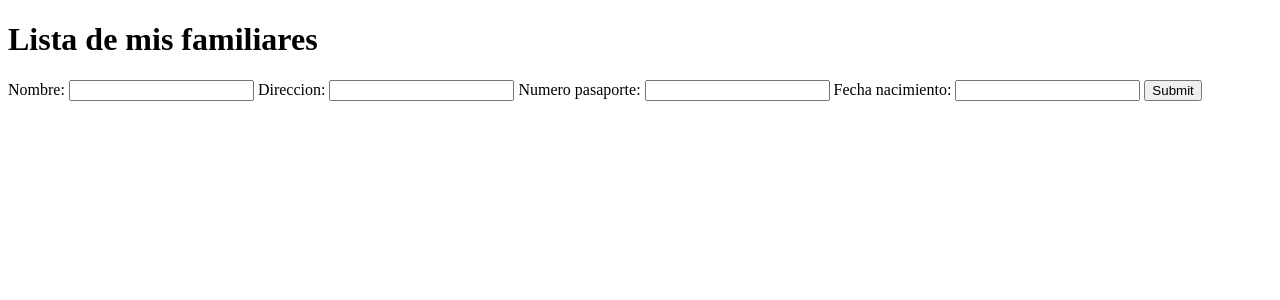
After one commit to LorenzoDEPE/trabajo_integrador, a Django app: page /mi-familia/alta in a window 1280 px wide. The commit adds this page. Shown: the top 300 px of the page. Run offline with Django 4.2, Linux system fonts and the light colour scheme.

Commit message:
Formulario alta Familiar creado y funcionando

```diff
--- /dev/null
+++ b/Primer_MVT/forms.py
@@ -0,0 +1,7 @@
+from django import forms
+from Primer_MVT.models import Familiar
+
+class FamiliarForm(forms.ModelForm):
+  class Meta:
+    model = Familiar
+    fields = ['nombre', 'direccion', 'numero_pasaporte', 'fecha_nacimiento']
--- a/Primer_MVT/models.py
+++ b/Primer_MVT/models.py
@@ -21,4 +21,4 @@ class Categoria(models.Model):
     descripcion =  models.CharField(max_length= 100, default= "")
 
 def __str__(self):
-    return f"{self.nombre}, {self.numero_pasaporte}, {self.fecha_nacimiento}, {self.id}", f"{self.nombre}, {self.descripcion}"
+    return f"{self.nombre}, {self.numero_pasaporte}, {self.fecha_nacimiento}, {self.id}" f"{self.nombre}, {self.descripcion}"
--- a/Primer_MVT/templates/scripts/familiares.html
+++ b/Primer_MVT/templates/scripts/familiares.html
@@ -9,7 +9,7 @@
   <body>
     <h1>Lista de mis familiares</h1>
 
-    <!-- {% for familiar in lista_familiares %}
+    {% for familiar in lista_familiares %}
     <ul>
       <li>
         Nombre: {{familiar.nombre}}, Pasaporte: {{familiar.numero_pasaporte}},
@@ -17,14 +17,15 @@
         {{familiar.fecha_nacimiento}}
       </li>
     </ul>
-    {% endfor %}-->
+    {% endfor %}
 
-    <h2>Lista de categorias</h2>
+    <!-- <h2>Lista de categorias</h2>
     {% for categoria in lista_cat %}
     <ul>
       <li>Categoria : {{categoria.nombre}}</li>
       <li>Descripcion : {{categoria.descripcion}}</li>
     </ul>
-    {% endfor %}
+    {% endfor %}-->
+    {% block contenido %} {% endblock %}
   </body>
 </html>
--- /dev/null
+++ b/Primer_MVT/templates/scripts/form_familiar.html
@@ -0,0 +1,11 @@
+{% extends 'scripts/familiares.html' %} {% block titulo%} Alta de nuevo Familiar
+{% endblock %} {% block contenido %}
+
+<form action="/mi-familia/alta" method="post">
+  {% csrf_token %} {{ form }}
+  <input type="submit" value="Submit" />
+</form>
+
+<h2 style="color: green">{{msg_exito}}</h2>
+
+{% endblock %}
--- a/Primer_MVT/views.py
+++ b/Primer_MVT/views.py
@@ -1,12 +1,38 @@
 
 from django.shortcuts import render
-from django.shortcuts import render
+from django.views import View
 from Primer_MVT.models import Familiar,Categoria
+from Primer_MVT.forms import  FamiliarForm
 
 def index(request):
     return render(request, "scripts/saludar.html")
 
 def monstrar_familiares(request):
     lista_familiares = Familiar.objects.all()
+    return render(request, "scripts/familiares.html", {"lista_familiares": lista_familiares})
+
+def mostrar_cat(request):
     lista_cat = Categoria.objects.all()
-    return render(request, "scripts/familiares.html", {"lista_familiares": lista_familiares}, {"lista_cat": lista_cat})
+    return render(request, "scripts/categorias.html", {"lista_cat": lista_cat})
+
+
+class AltaFamiliar(View):
+
+    form_class = FamiliarForm
+    template_name = 'scripts/form_familiar.html'
+    initial = {"nombre":"", "direccion":"", "numero_pasaporte":""}
+
+    def get(self, request):
+        form = self.form_class(initial=self.initial)
+        return render(request, self.template_name, {'form':form})
+
+    def post(self, request):
+        form = self.form_class(request.POST)
+        if form.is_valid():
+            form.save()
+            msg_exito = f"se cargo con éxito el familiar {form.cleaned_data.get('nombre')}"
+            form = self.form_class(initial=self.initial)
+            return render(request, self.template_name, {'form':form,
+                                                        'msg_exito': msg_exito})
+
+        return render(request, self.template_name, {"form": form})
--- a/project/urls.py
+++ b/project/urls.py
@@ -15,12 +15,13 @@ Including another URLconf
 """
 from django.contrib import admin
 from django.urls import path
-from Primer_MVT.views import index
-from Primer_MVT.views import index, monstrar_familiares
+from Primer_MVT.views import index, monstrar_familiares, mostrar_cat, AltaFamiliar
 
 
 urlpatterns = [
     path('admin/', admin.site.urls),
     path('saludar/', index),
     path('familiares/', monstrar_familiares), # nueva vista
+    path('categorias/', mostrar_cat), # nueva vista
+    path('mi-familia/alta', AltaFamiliar.as_view()),
 ]
--- a/seed_data.py
+++ b/seed_data.py
@@ -6,6 +6,8 @@ Familiar(nombre="Juan", direccion="Bv Peron 76", numero_pasaporte=333333, fecha_
 Familiar(nombre="Jose", direccion="Bv Peron 76", numero_pasaporte=444444, fecha_nacimiento = "04/07/1987").save()
 Familiar(nombre="Jorge", direccion="Urquiza 17", numero_pasaporte=555555, fecha_nacimiento = "21/11/1965").save()
 
-Categoria(nombre="Noticias",descripcion= "esto es una descripcion")
+Categoria(nombre="Noticias",descripcion= "esto es una descripcion").save()
+Categoria(nombre="Noticias",descripcion= "esto es una descripcion").save()
+Categoria(nombre="Noticias",descripcion= "esto es una descripcion").save()
 
 print("Se cargo con éxito los usuarios de pruebas")
```
Also changed, not shown: Primer_MVT/templates/scripts/categorias.html (added, +8 -0 lines), db.sqlite3.
